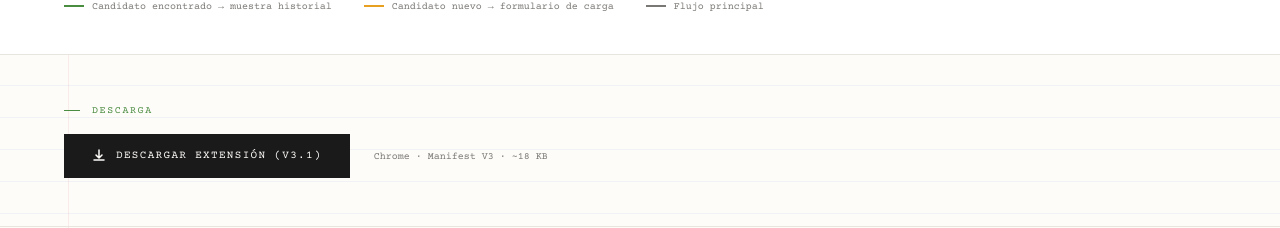
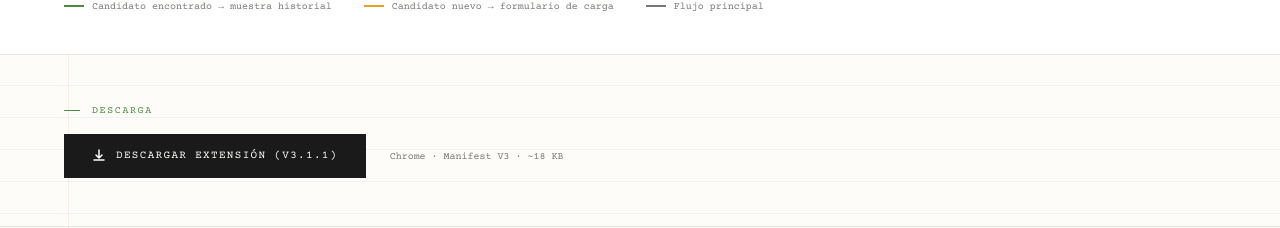
Before and after one commit to Bondy-Group/bondy-tools, a Next.js app: page /internal/chrome-extension in a window 1280 px wide. Shown: the part 1194-1422 px from the top of the page. Built offline with nearby package versions, Linux system fonts and the light colour scheme; no server answers.

Commit message:
chore(extension): bump label to v3.1.1

```diff
--- a/app/internal/chrome-extension/page.js
+++ b/app/internal/chrome-extension/page.js
@@ -311,7 +311,7 @@ export default function ChromeExtensionPage() {
             <svg width="14" height="14" viewBox="0 0 14 14" fill="none">
               <path d="M7 1v8M4 6l3 3 3-3M2 11h10" stroke="currentColor" strokeWidth="1.5" strokeLinecap="round" strokeLinejoin="round"/>
             </svg>
-            Descargar extensión (v3.1)
+            Descargar extensión (v3.1.1)
           </a>
           <span style={{ fontFamily: mono, fontSize: '10px', color: tw.inkFaint }}>Chrome · Manifest V3 · ~18 KB</span>
         </div>
```
